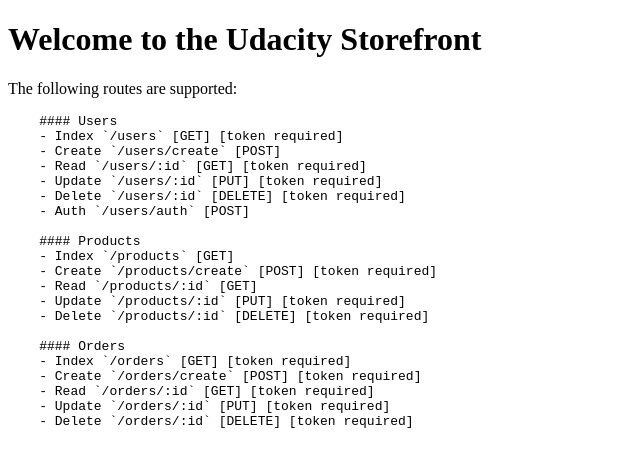
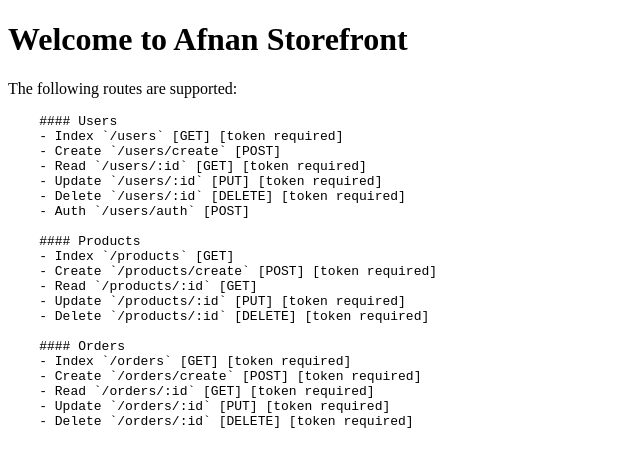
Before and after one commit to afnan-mohannad/storefront-backend, a website: page index.html in a window 1280 px wide. Shown: the whole page, without its empty margins (0-640 px from the left). Drawn offline with Linux system fonts and the light colour scheme.

Commit message:
third commit

```diff
--- a/index.html
+++ b/index.html
@@ -5,11 +5,11 @@
     <meta charset="UTF-8" />
     <meta name="viewport" content="width=device-width, user-scalable=no, initial-scale=1.0, maximum-scale=1.0, minimum-scale=1.0" />
     <meta http-equiv="X-UA-Compatible" content="ie=edge" />
-    <title>Udacity Storefront</title>
+    <title>Afnan Storefront</title>
 </head>
 
 <body>
-    <h1>Welcome to the Udacity Storefront</h1>
+    <h1>Welcome to Afnan Storefront</h1>
     <p>The following routes are supported:</p>
     <pre>
     #### Users
--- a/package.json
+++ b/package.json
@@ -1,5 +1,5 @@
 {
-    "name": "udacity-build-a-storefront-backend",
+    "name": "storefront-backend",
     "version": "1.0.0",
     "description": "Build a JavaScript API based on a requirements given by the stakeholders. You will architect the database, tables, and columns to fulfill the requirements.",
     "main": "server.ts",
```
Also changed, not shown: README.md.
